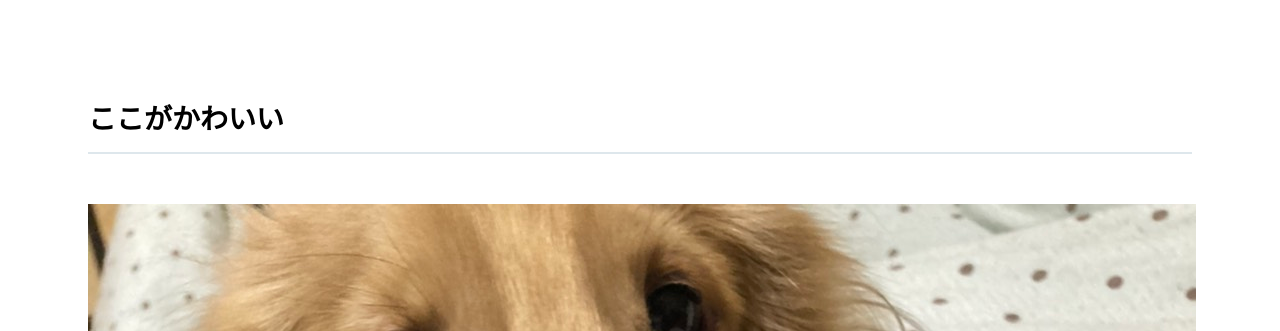
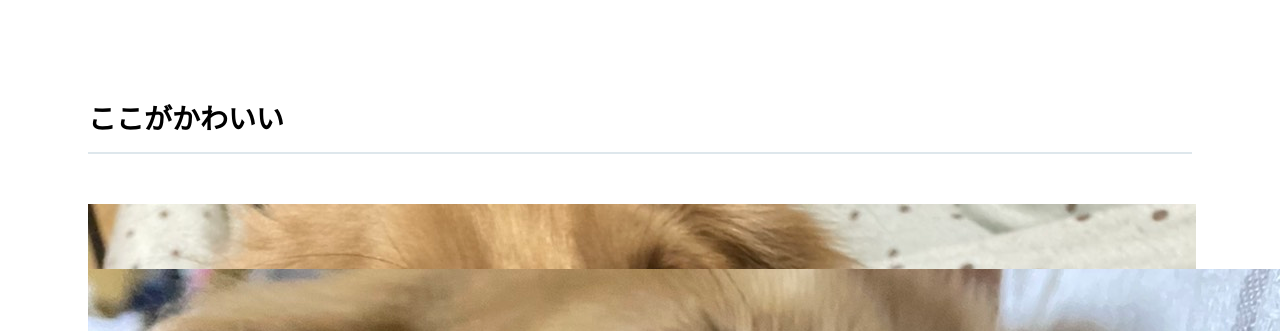
Before and after one commit to Sunny-Tree/moka, a plain HTML site: page index.html in a window 1280 px wide. Shown: the part 619-950 px from the top of the page. Drawn offline with Linux system fonts and the light colour scheme; grey boxes are pictures that could not be loaded.

Commit message:
Update stylesheet.css

```diff
--- a/stylesheet.css
+++ b/stylesheet.css
@@ -52,6 +52,8 @@ body {
   }
 
   .contents-item {
+    widh:96px;
+    height:65px;
     float: left;
     margin-right: 40px;
   }
```
